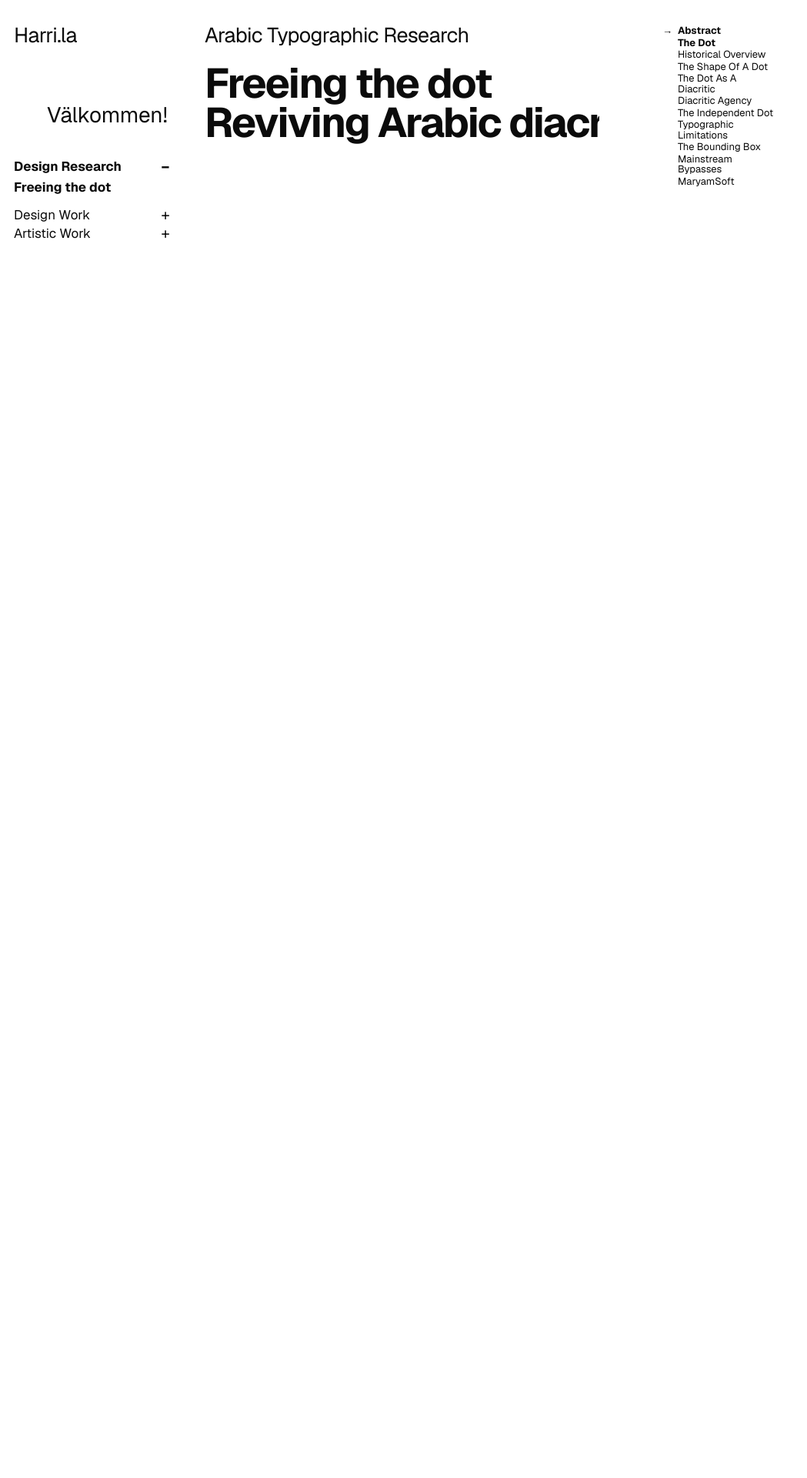
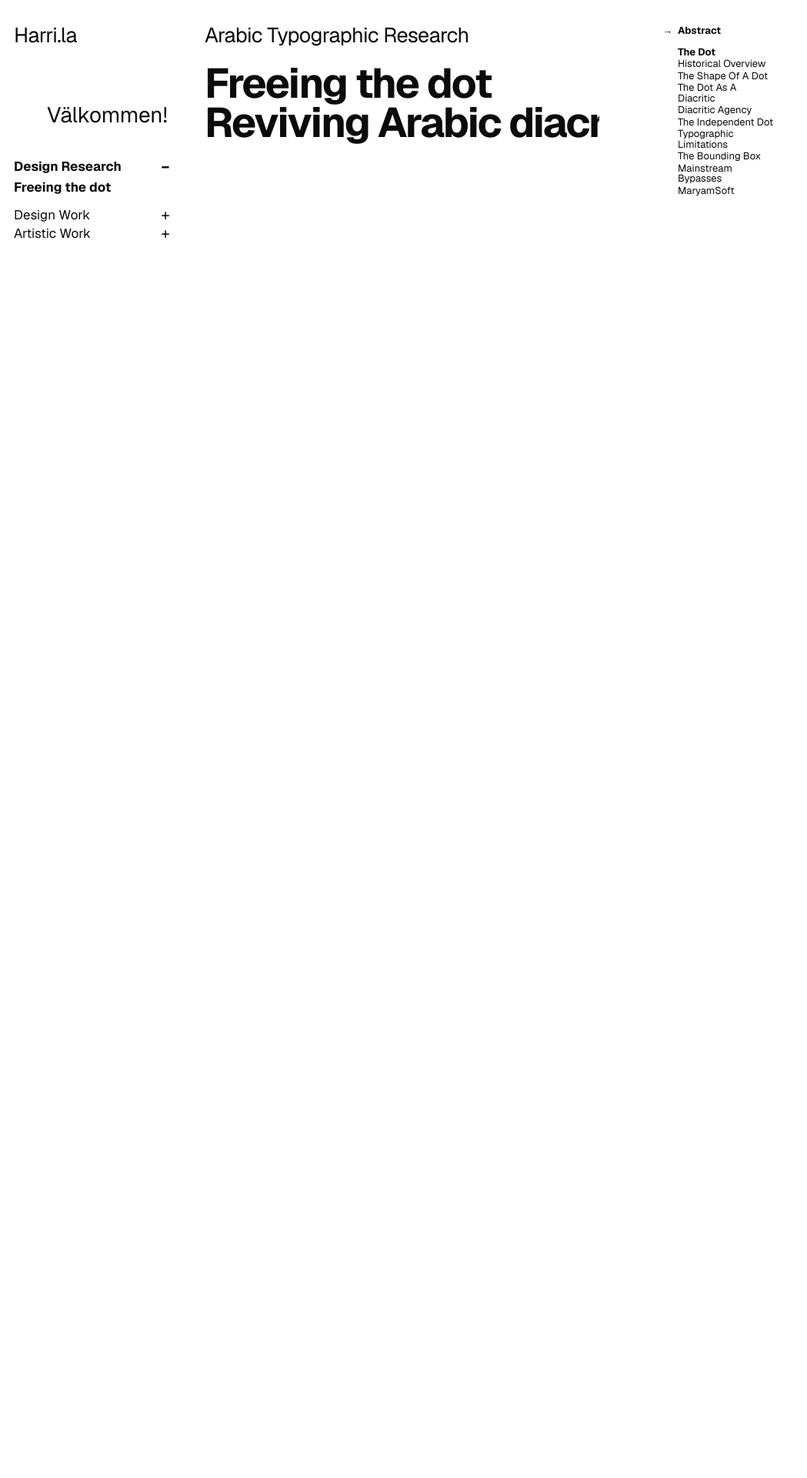
Before and after one commit to somethingishappening/somethingishappening.github.io, a Jekyll site: the page built from _research/tahriir-project.md, in a window 1280 px wide. Shown: the top 1920 px of the page at 77% size, without its empty margins (0-1049 px from the left). Built offline with Jekyll 4.4.1, drawn with Linux system fonts in a browser that asks for light colours.

Commit message:
Add files via upload

```diff
--- a/_layouts/research.html
+++ b/_layouts/research.html
@@ -2234,14 +2234,18 @@
   H2 -> H2/H3
   H3 -> H2/H3
 
-  Add the existing chapter-group gap only when a new H1 follows H2/H3.
+  Add the existing chapter-group gap:
+  - after Abstract before the first H1
+  - only when a new H1 follows H2/H3
 */
+.toc-auto-title + .toc-auto-h1,
 .toc-auto-h2 + .toc-auto-h1,
 .toc-auto-h3 + .toc-auto-h1{
   margin-top:12px !important;
 }
 
 @media (max-width:900px){
+  .mobile-toc-auto-title + .mobile-toc-auto-h1,
   .mobile-toc-auto-h2 + .mobile-toc-auto-h1,
   .mobile-toc-auto-h3 + .mobile-toc-auto-h1{
     margin-top:10px !important;
```
